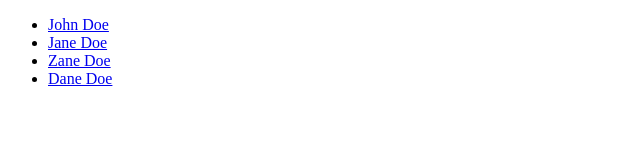
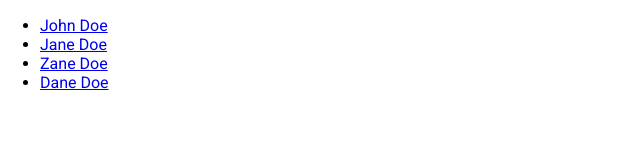
Before and after one commit to Newton-Duarte/nx-angular-structure, an Angular app: page / in a window 1280 px wide. Shown: the top 160 px of the page, without its empty margins (0-640 px from the left). Built offline with nearby package versions, Linux system fonts and the light colour scheme.

Commit message:
chore: add angular material

```diff
--- a/angular.json
+++ b/angular.json
@@ -30,6 +30,7 @@
               "src/assets"
             ],
             "styles": [
+              "@angular/material/prebuilt-themes/indigo-pink.css",
               "src/styles.scss"
             ],
             "scripts": []
@@ -93,6 +94,7 @@
               "src/assets"
             ],
             "styles": [
+              "@angular/material/prebuilt-themes/indigo-pink.css",
               "src/styles.scss"
             ],
             "scripts": []
--- a/package.json
+++ b/package.json
@@ -11,10 +11,12 @@
   "private": true,
   "dependencies": {
     "@angular/animations": "^16.2.0",
+    "@angular/cdk": "^16.2.2",
     "@angular/common": "^16.2.0",
     "@angular/compiler": "^16.2.0",
     "@angular/core": "^16.2.0",
     "@angular/forms": "^16.2.0",
+    "@angular/material": "^16.2.2",
     "@angular/platform-browser": "^16.2.0",
     "@angular/platform-browser-dynamic": "^16.2.0",
     "@angular/router": "^16.2.0",
--- a/src/app/app.module.ts
+++ b/src/app/app.module.ts
@@ -4,6 +4,8 @@
 
 import { AppRoutingModule } from './app-routing.module';
 import { AppComponent } from './app.component';
+import { BrowserAnimationsModule } from '@angular/platform-browser/animations';
+import { MaterialModule } from './material/material.module';
 
 @NgModule({
   declarations: [
@@ -13,6 +15,8 @@
     BrowserModule,
     HttpClientModule,
     AppRoutingModule,
+    BrowserAnimationsModule,
+    MaterialModule
   ],
   providers: [],
   bootstrap: [AppComponent]
--- /dev/null
+++ b/src/app/material/material.module.ts
@@ -0,0 +1,18 @@
+import { NgModule } from '@angular/core';
+import { MatButtonModule } from '@angular/material/button';
+import { MatIconModule } from '@angular/material/icon';
+import { MatSlideToggleModule } from '@angular/material/slide-toggle';
+import { MatListModule } from '@angular/material/list';
+
+const MaterialComponents = [
+  MatButtonModule,
+  MatIconModule,
+  MatSlideToggleModule,
+  MatListModule
+]
+
+@NgModule({
+  imports: [MaterialComponents],
+  exports: [MaterialComponents]
+})
+export class MaterialModule { }
--- a/src/index.html
+++ b/src/index.html
@@ -6,6 +6,9 @@
   <base href="/">
   <meta name="viewport" content="width=device-width, initial-scale=1">
   <link rel="icon" type="image/x-icon" href="favicon.ico">
+  <link rel="preconnect" href="https://fonts.gstatic.com">
+  <link href="https://fonts.googleapis.com/css2?family=Roboto:wght@300;400;500&display=swap" rel="stylesheet">
+  <link href="https://fonts.googleapis.com/icon?family=Material+Icons" rel="stylesheet">
 </head>
 <body>
   <app-root></app-root>
--- a/src/styles.scss
+++ b/src/styles.scss
@@ -1 +1,4 @@
 /* You can add global styles to this file, and also import other style files */
+
+html, body { height: 100%; }
+body { margin: 0; font-family: Roboto, "Helvetica Neue", sans-serif; }
```
Also changed, not shown: 1 other file (tests, documents, lock files or other folders).
